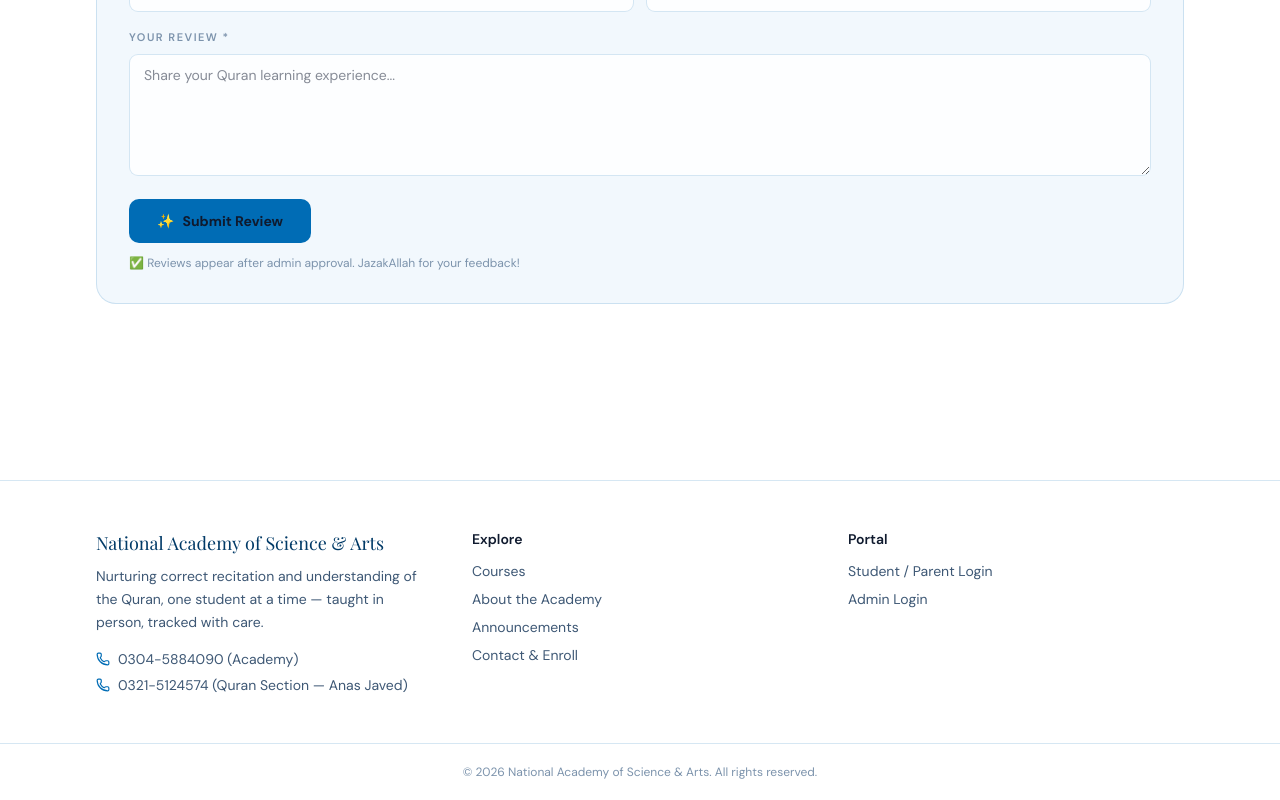
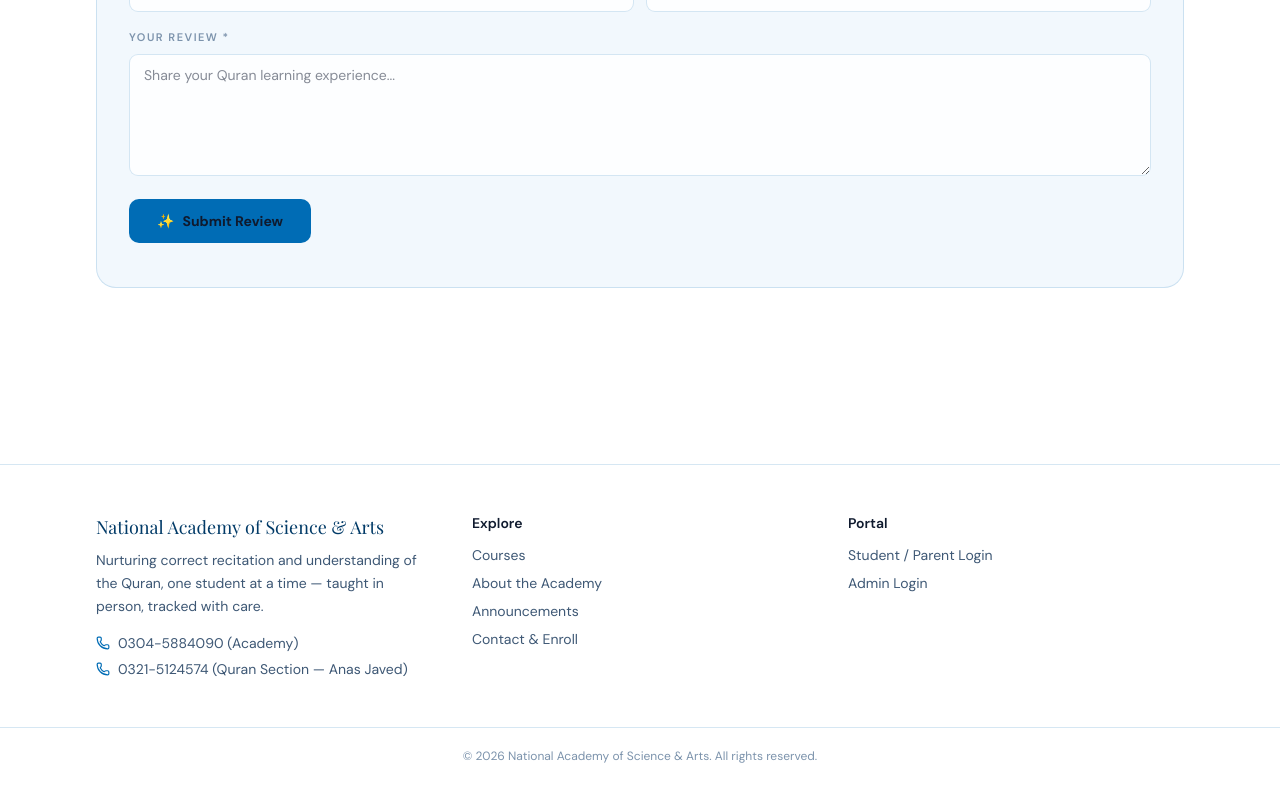
Before and after one commit to anasjaved498-svg/national-academy-final-3, a Next.js app: page /quran/testimonials in a window 1280 px wide. Shown: the part 891-1691 px from the top of the page. Built offline with nearby package versions, Linux system fonts and the light colour scheme; no server answers; the database is empty.

Commit message:
Update page.tsx

```diff
--- a/app/quran/(public)/testimonials/page.tsx
+++ b/app/quran/(public)/testimonials/page.tsx
@@ -337,7 +337,7 @@ export default function Reviews() {
             </button>
 
             <p className="mt-3 text-xs text-[var(--ink-faint)]">
-              ✅ Reviews appear after admin approval. JazakAllah for your feedback!
+
             </p>
           </form>
         )}
```
